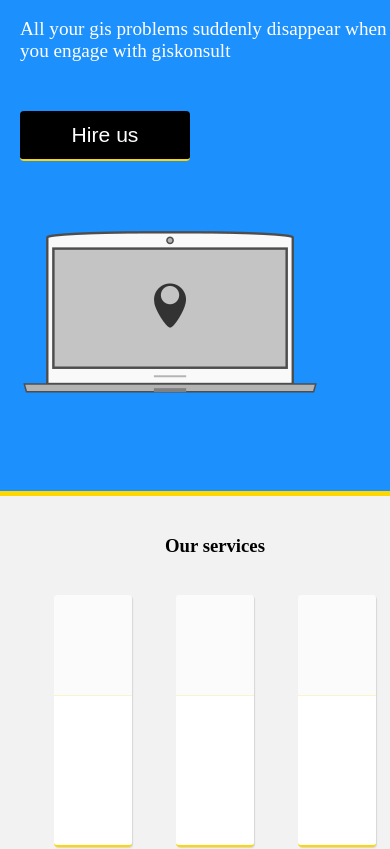
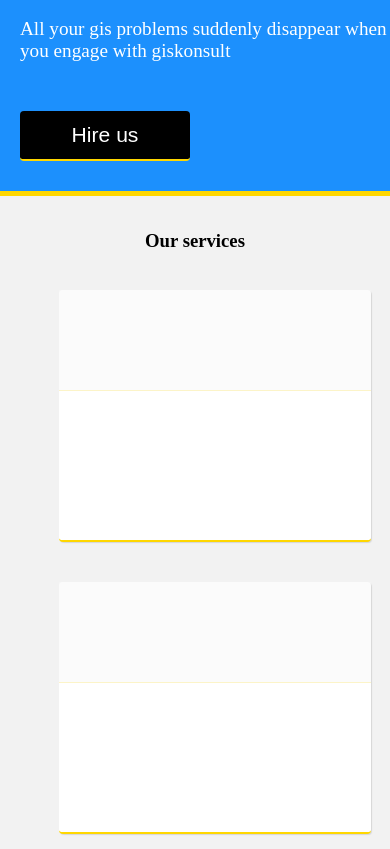
Before and after one commit to giskonsult/giskonsult.github.io, a plain HTML site: page index.html in a window 390 px wide. Shown: the part 267-1116 px from the top of the page. Drawn offline with Linux system fonts and the light colour scheme.

Commit message:
add some responsive features for services

```diff
--- a/index.html
+++ b/index.html
@@ -32,17 +32,17 @@
     </img>
     </div>
   </div>
-  <div class="services">
+  <div class="container services">
     <h3>Our services</h3>
-    <div class="service">
+    <div class="col-4 service">
       <div class="service-image"></div>
       <div class="service-text"></div>
     </div>
-    <div class="service">
+    <div class="col-4 service">
       <div class="service-image"></div>
       <div class="service-text"></div>
     </div>
-    <div class="service">
+    <div class="col-4 service">
       <div class="service-image"></div>
       <div class="service-text"></div>
     </div>
--- a/style-responsive.css
+++ b/style-responsive.css
@@ -1,5 +1,18 @@
-@media screen and (max-width: 500px) {
+@media screen and (max-width: 1111px) {
+ .col-4 {
+   width: 40%;
+ }
+}
+
+@media screen and (max-width: 575px) {
    .shout-out > .shout-out-text, .shout-out > .shout-out-image {
     width: 100%;
   }
+  .shout-out > .shout-out-image {
+    display: none
+  }
+
+  .col-4 {
+    width: 100%;
+  }
 }
--- a/style.css
+++ b/style.css
@@ -121,14 +121,30 @@
   text-align: center
 }
 
+.container {
+  width: 80%;
+ margin: auto;
+ padding: 15px;
+}
+
+.container:after{
+  content: '';
+  clear: both;
+  display: table
+}
+
+.col-4 {
+  width: 25%;
+  float: left;
+}
+
 .services > .service {
   height: 250px;
-  width: 20%;
   background: white;
   border-radius: 4px;
   box-shadow: 1px 1px 1px rgba(128, 128, 128, 0.24);
   border-bottom: gold 2px solid;
-  display: inline-block;
+  /* display: inline-block; */
   margin: 20px
 }
 
```
